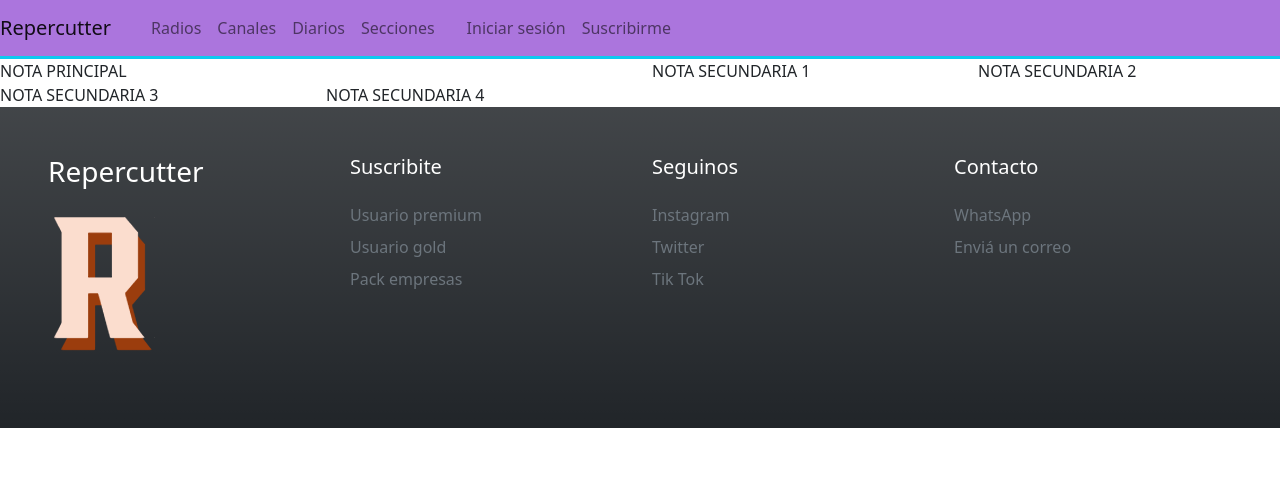
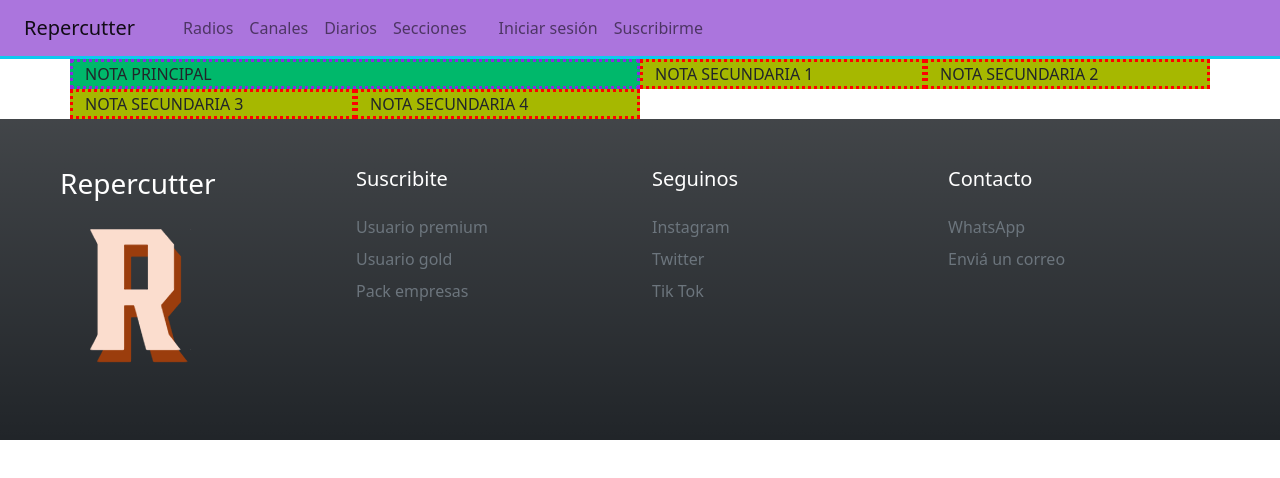
Before and after one commit to iagovieyra/BOOTSTRAP, a plain HTML site: page index.html in a window 1280 px wide. Drawn offline with nearby package versions, Linux system fonts and the light colour scheme.

Commit message:
Bloques home

```diff
--- a/CSS/main.css
+++ b/CSS/main.css
@@ -2,3 +2,16 @@
 .navbar {
     background-color: rgba(149, 81, 212, 0.788)
 }
+
+.nota--principal {
+    border-color: blueviolet;
+    background-color: rgb(0, 184, 107);
+    border-style: dotted
+}
+
+.nota--sec {
+    border-color: red;
+    background-color: rgb(166, 184, 0);
+    border-style: dotted
+
+}
--- a/index.html
+++ b/index.html
@@ -11,9 +11,9 @@
 </head>
 <body>
 
-<div class="conteiner-fluid">
+<div>
     <nav class="navbar navbar-expand-md border-3 border-bottom border-info">
-            <a href="#" class="navbar-brand">Repercutter</a>
+            <a href="#" class="navbar-brand mx-4">Repercutter</a>
             <button class="navbar-toggler" type="button" data-bs-toggle="collapse" data-bs-target="#Menu_hamburguesa">
                 <span class="navbar-toggler-icon"></span>
             </button>
@@ -33,25 +33,25 @@
 </div>
 
     <main>
-        <div class="conteiner">
+        <div class="container">
             <div class="row">
-                <div class="col-md-6 col-sm-8 col-xs-12">
+                <div class="col-md-6 col-sm-8 col-xs-12 nota--principal">
                     NOTA PRINCIPAL
                 </div>
 
-                <div class="col-md-3 col-sm-4 col-xs-12">
+                <div class="col-md-3 col-sm-4 col-xs-12 nota--sec">
                     NOTA SECUNDARIA 1
                 </div>
 
-                <div class="col-md-3 col-sm-4 col-xs-12">
+                <div class="col-md-3 col-sm-4 col-xs-12 nota--sec">
                     NOTA SECUNDARIA 2
                 </div>
 
-                <div class="col-md-3 col-sm-6 col-xs-12"> <!-- 3 debe ir abajo de 1 y 4 abajo de 2-->
+                <div class="col-md-3 col-sm-6 col-xs-12 nota--sec"> <!-- 3 debe ir abajo de 1 y 4 abajo de 2-->
                     NOTA SECUNDARIA 3
                 </div>
 
-                <div class="col-md-3 col-sm-6 col-xs-12">
+                <div class="col-md-3 col-sm-6 col-xs-12 nota--sec">
                     NOTA SECUNDARIA 4
                 </div>
             </div>
@@ -61,13 +61,13 @@
     </main>
 
 <footer class="footer">
-    <div class="conteiner-fluid">
+    <div class="container-fluid">
 
         <div class="row p-5 bg-dark bg-gradient text-white">
 
             <div class="col-sm-12 col-md-6 col-lg-3">
                 <p class="h3 mb-4">Repercutter</p>
-                <img src="./Images/Favicon R.png" alt="" class="mb-4">
+                <img src="./Images/Favicon R.png" alt="" class="mb-4 ms-4">
             </div>
             <div class="col-sm-12 col-md-6 col-lg-3">
                 <p class="h5 mb-4">Suscribite</p>
```
